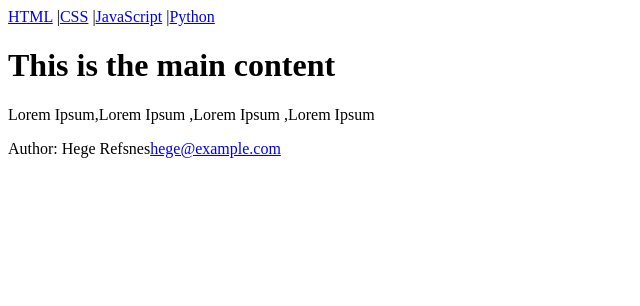
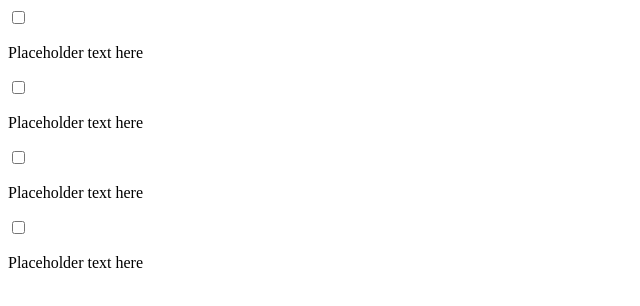
Before and after one commit to Luijom98/ReactJS_Course, a React (Create React App) app: page / in a window 1280 px wide. Shown: the top 306 px of the page, without its empty margins (0-640 px from the left). Built offline with nearby package versions, Linux system fonts and the light colour scheme.

Commit message:
To do app To do app practice in index.js file

```diff
--- a/src/App.js
+++ b/src/App.js
@@ -1,8 +1,21 @@
-export default function App() {
+import React from "react";
+
+function App() {
   return (
-    <div className="App">
-      <h1>Hello CodeSandbox</h1>
-      <h2>Start editing to see some magic happen!</h2>
+    <div>
+      <input type="checkbox" />
+      <p>Placeholder text here</p>
+
+      <input type="checkbox" />
+      <p>Placeholder text here</p>
+
+      <input type="checkbox" />
+      <p>Placeholder text here</p>
+
+      <input type="checkbox" />
+      <p>Placeholder text here</p>
     </div>
   );
 }
+
+export default App;
--- a/src/index.js
+++ b/src/index.js
@@ -1,5 +1,5 @@
 import React from "react";
 import ReactDOM from "react-dom";
-import FullComponent from "./FullComponent";
+import App from "./App";
 
-ReactDOM.render(<FullComponent />, document.getElementById("root"));
+ReactDOM.render(<App />, document.getElementById("root"));
```
